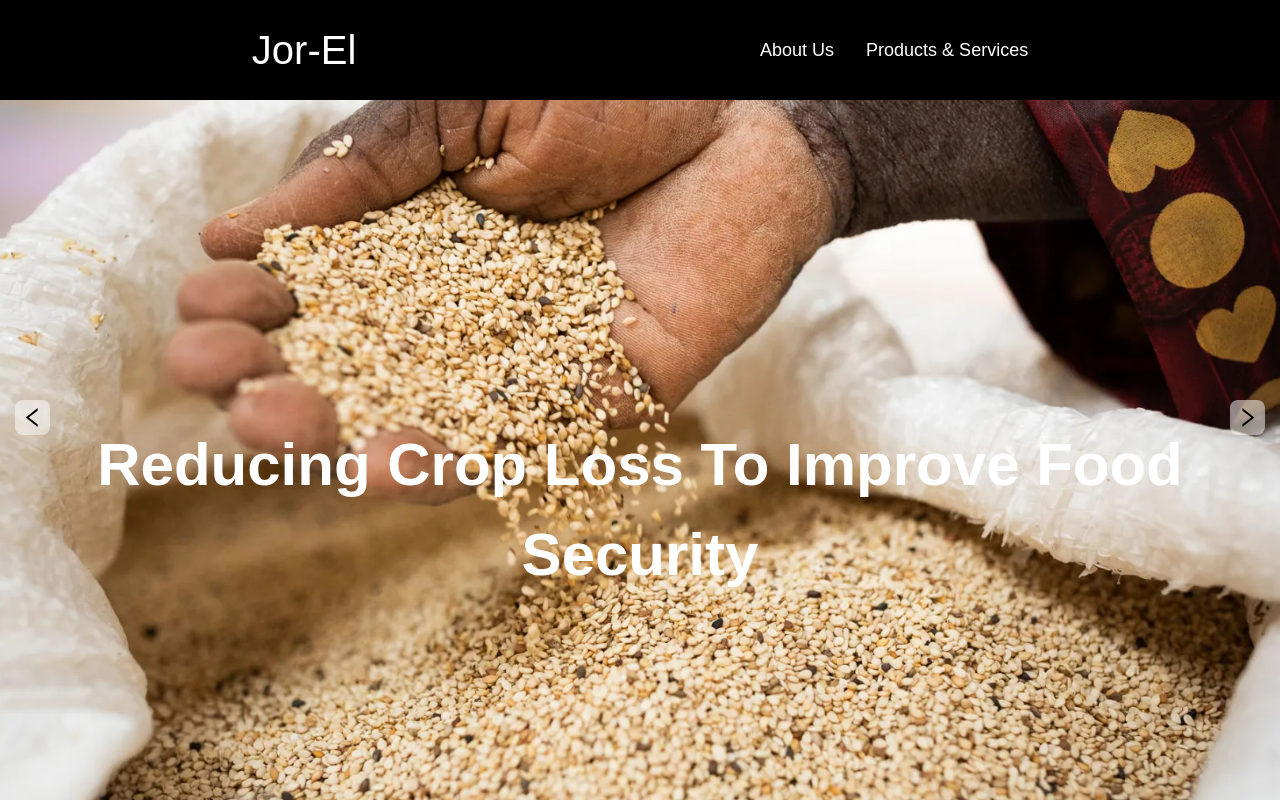
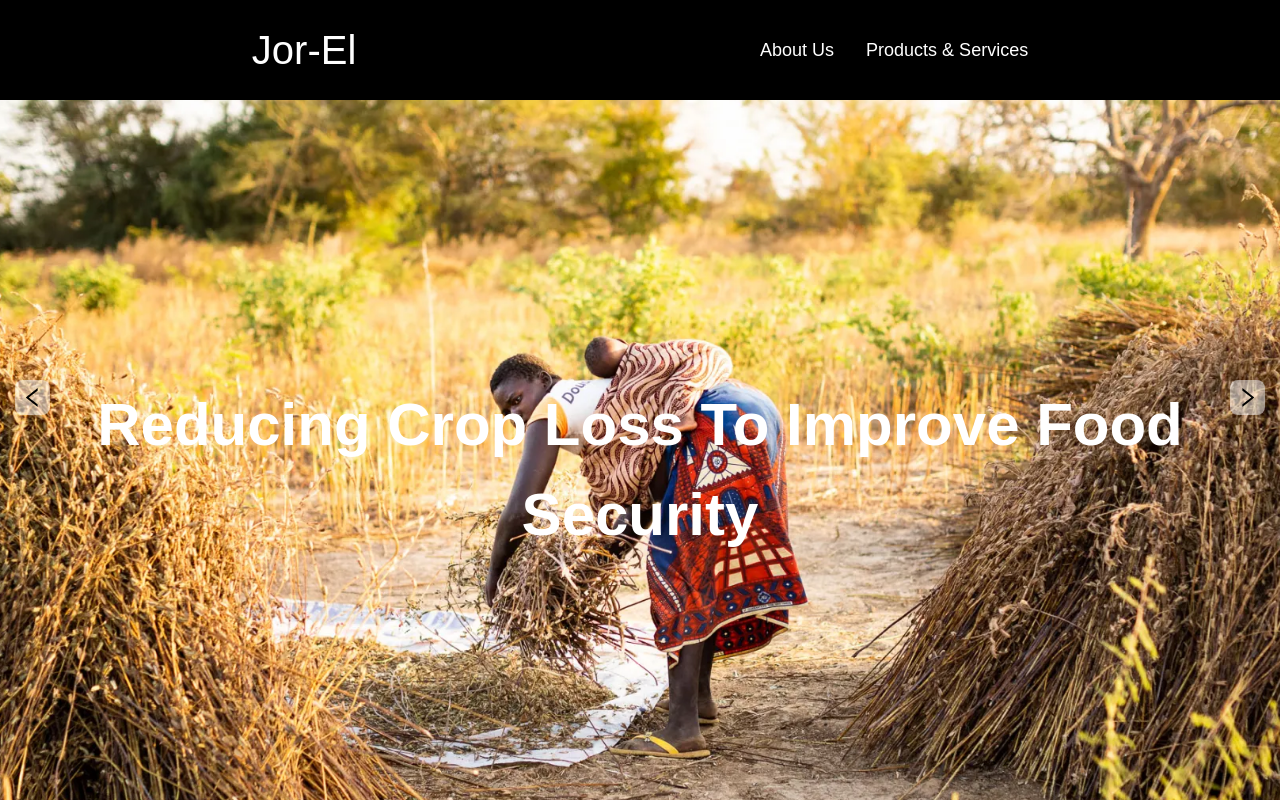
Before and after one commit to Vladmir-dev/jor-el, a React (Vite) app: page / in a window 1280 px wide. Shown: the top 800 px of the page. Built offline with nearby package versions, Linux system fonts and the light colour scheme.

Commit message:
added framer motion

```diff
--- a/package.json
+++ b/package.json
@@ -17,6 +17,7 @@
     "@mui/material": "^5.14.18",
     "flowbite": "^2.2.0",
     "flowbite-react": "^0.6.4",
+    "framer-motion": "^10.16.5",
     "react": "^18.2.0",
     "react-dom": "^18.2.0",
     "react-icons": "^4.12.0",
--- a/src/components/Carousel.jsx
+++ b/src/components/Carousel.jsx
@@ -1,11 +1,12 @@
 import React, { useState, useEffect } from "react";
 // import { CarouselData } from "./CarouselData";
 import { AiOutlineLeft, AiOutlineRight } from "react-icons/ai";
+import { motion, AnimatePresence } from "framer-motion";
 import seseme from "../assets/sesme.png";
 
 const Carousel = ({ height, item }) => {
   const [currentSlide, setCurrentSlide] = useState(0);
-  const [puased, setPaused] = useState(false);
+  const [paused, setPaused] = useState(false);
 
   const nextSlide = () => {
     let newSlide = currentSlide === item.length - 1 ? 0 : currentSlide + 1;
@@ -20,77 +21,114 @@ const Carousel = ({ height, item }) => {
   };
 
   useEffect(() => {
-    setInterval(() => {
-      if (puased === false) {
-        let newSlide =
-          currentSlide === CarouselData.length - 1 ? 0 : currentSlide + 1;
+    const interval = setInterval(() => {
+      if (!paused) {
+        let newSlide = currentSlide === item.length - 1 ? 0 : currentSlide + 1;
         setCurrentSlide(newSlide);
       }
-    }, 10000);
-  });
-  const settings = {
-    infinite: true,
-    speed: 500,
-    slidesToShow: 1,
-    slidesToScroll: 1,
-  };
+    }, 3000);
+
+    return () => {
+      clearInterval(interval);
+    };
+  }, [currentSlide, item, paused]);
+
+  // const settings = {
+  //   infinite: true,
+  //   speed: 500,
+  //   slidesToShow: 1,
+  //   slidesToScroll: 1,
+  // };
 
   return (
     <div className="w-screen">
-      <div className="w-full justify-center">
-        {item.map((slide, index) => {
-          return (
-            <>
+      <div className="relative  w-full justify-center  h-[850px] md:h-[950px] overflow-hidden">
+        <AnimatePresence node="wait">
+          {item.map((slide, index) => (
+            <motion.div
+              key={index}
+              className="absolute top-0 left-0 w-full h-full"
+              initial={{ opacity: 0 }}
+              animate={{ opacity: index === currentSlide ? 1 : 0 }}
+              exit={{ opacity: 0 }}
+              transition={{ duration: 0.5 }}
+            >
               <img
                 src={slide.image}
                 alt=""
-                key={index}
-                className={
-                  index === currentSlide
-                    ? "block min-w-full md:h-[950px] h-[850px] object-cover items-start"
-                    : "hidden"
-                }
+                className="w-full h-full object-cover"
                 onMouseEnter={() => setPaused(true)}
                 onMouseLeave={() => setPaused(false)}
               />
-              <div className="flex justify-center items-center flex-wrap gap-10  ">
-                <h1
-                  className={
-                    index === currentSlide
-                      ? "absolute w-[50%] bottom-[200px] font-semibold w-screen text-white text-center flex-wrap justify-center md:text-[60px] text-[30px]"
-                      : "hidden"
-                  }
-                >
-                  {slide.title}
-                </h1>
-                {/* <p
-                  className={
-                    index === currentSlide
-                      ? "absolute bottom-[70px] text-center font-bold   md:text-[20px] text-[15px] w-[50%] "
-                      : "hidden"
-                  }
-                >
-                  {slide.sub}
-                </p> */}
-                {/* <button className="absolute bottom-[110px] bg-black text-white p-[10px] w-[110px] text-[15px] font-roboto uppercase">
-                  shop now
-                </button> */}
-              </div>
-            </>
-          );
-        })}
-        <div className="">
+              <motion.h1
+                className="absolute top-[40%] font-semibold w-screen text-white text-center text-[60px]"
+                initial={{ y: 20, opacity: 0 }}
+                animate={{ y: 0, opacity: 1 }}
+                exit={{ y: -20, opacity: 0 }}
+                transition={{ duration: 0.5 }}
+              >
+                {slide.title}
+              </motion.h1>
+            </motion.div>
+          ))}
+        </AnimatePresence>
+
+        <div className="absolute bottom-0 left-0 w-full flex justify-between top-[40%]">
           <AiOutlineLeft
-            onClick={() => prevSlide()}
-            className="absolute left-0 text-[20px] inset-y-1/2 text-black cursor-pointer rounded-lg font-light bg-white bg-opacity-50 ml-[15px] w-[35px] h-[35px] p-[5px]"
+            onClick={prevSlide}
+            className="text-[20px] text-black cursor-pointer rounded-lg font-light bg-white bg-opacity-50 ml-[15px] w-[35px] h-[35px] p-[5px] transition-opacity duration-500"
           />
           <AiOutlineRight
-            onClick={() => nextSlide()}
-            className="absolute right-0 text-[20px] inset-y-1/2 text-black cursor-pointer rounded-lg font-light bg-white bg-opacity-50 mr-[15px] w-[35px] h-[35px] p-[5px]"
+            onClick={nextSlide}
+            className="text-[20px] text-black cursor-pointer rounded-lg font-light bg-white bg-opacity-50 mr-[15px] w-[35px] h-[35px] p-[5px] transition-opacity duration-500"
           />
         </div>
       </div>
     </div>
+    // <div className="w-screen">
+    //   <div className="w-full justify-center">
+    //     {item.map((slide, index) => {
+    //       return (
+    //         <>
+    //           <img
+    //             src={slide.image}
+    //             alt=""
+    //             key={index}
+    //             className={
+    //               index === currentSlide
+    //                 ? "block min-w-full md:h-[950px] h-[850px] object-cover items-start transition-opacity duration-700"
+    //                 : "hidden"
+    //             }
+    //             onMouseEnter={() => setPaused(true)}
+    //             onMouseLeave={() => setPaused(false)}
+    //           />
+    //           <div className="flex justify-center items-center flex-wrap gap-10  ">
+    //             <h1
+    //               className={
+    //                 index === currentSlide
+    //                   ? "absolute w-[50%] bottom-[200px] font-semibold w-screen text-white text-center flex-wrap justify-center md:text-[60px] text-[30px] transition-opacity duration-500"
+    //                   : "hidden"
+    //               }
+    //             >
+    //               {slide.title}
+    //             </h1>
+
+    //           </div>
+    //         </>
+    //       );
+    //     })}
+    //     <div className="">
+    //       <AiOutlineLeft
+    //         onClick={() => prevSlide()}
+    //         className="absolute left-0 text-[20px] inset-y-1/2 text-black cursor-pointer rounded-lg font-light bg-white bg-opacity-50 ml-[15px] w-[35px] h-[35px] p-[5px]"
+    //       />
+    //       <AiOutlineRight
+    //         onClick={() => nextSlide()}
+    //         className="absolute right-0 text-[20px] inset-y-1/2 text-black cursor-pointer rounded-lg font-light bg-white bg-opacity-50 mr-[15px] w-[35px] h-[35px] p-[5px]"
+    //       />
+    //     </div>
+    //   </div>
+    // </div>
   );
 };
 
```
Also changed, not shown: 1 other file (tests, documents, lock files or other folders).
